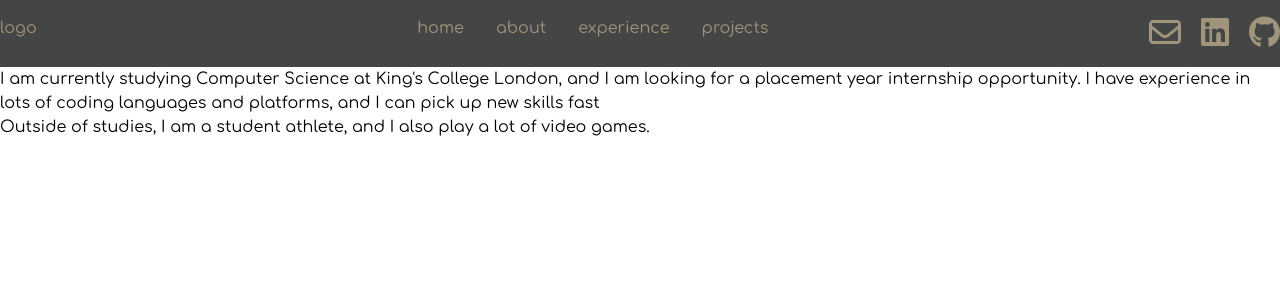
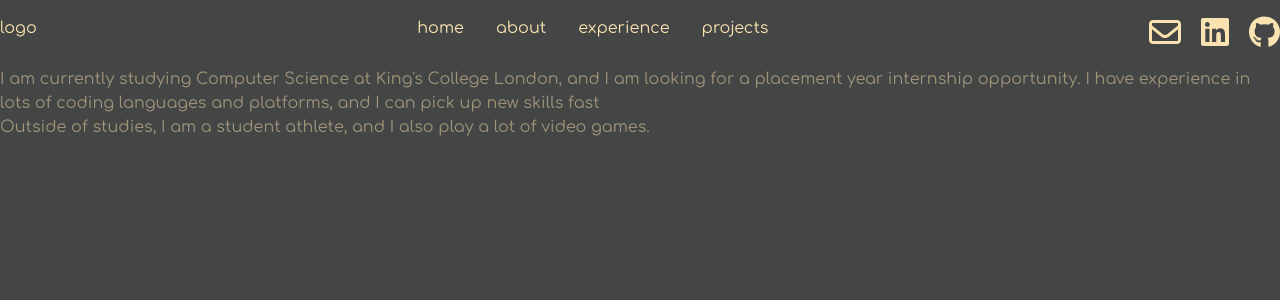
Before and after one commit to maxwelltyreece/Maxwellv2, a React (Create React App) app: page /about in a window 1280 px wide. Shown: the top 300 px of the page. Built offline with nearby package versions, Linux system fonts and the light colour scheme.

Commit message:
loads of stuff

```diff
--- a/package.json
+++ b/package.json
@@ -14,6 +14,7 @@
     "@fortawesome/react-fontawesome": "^0.2.0",
     "@heroicons/react": "^1.0.1",
     "@mui/material": "^5.12.0",
+    "loaders.css": "^0.1.2",
     "postcss": "^8.4.21",
     "postcss-flexbugs-fixes": "^5.0.2",
     "postcss-preset-env": "^8.3.1",
--- a/src/components/About.js
+++ b/src/components/About.js
@@ -2,7 +2,7 @@ import React from "react";
 
 export default function About() {
   return (
-    <section className="font-comfortaa">
+    <section >
       <div >
         <p>I am currently studying Computer Science at King's College London, and I am looking for a placement year internship opportunity. I have experience in lots of coding languages and platforms, and I can pick up new skills fast</p>
 
--- a/src/components/Home.js
+++ b/src/components/Home.js
@@ -2,16 +2,22 @@ import React from "react";
 import WordCloud from "./WordCloud";
 
 export default function Home() {
+
+
     return (
     <>
-      <section className="bg-Space font-comfortaa text-Khaki">
+      <section className="flex">
           <div>
-            <h1>Hi, I'm Maxwell</h1>
+            <h1 className="font-extrabold text-Peach">Hi, I'm Maxwell</h1>
 
             <p>I'm a software engineer based in Lonon. I am interested in front end development, UX/UI design, robotics and everything between.</p>
-
+            <p>I am currently studying Computer Science at King's College London, and I am looking for a placement year internship opportunity. I have experience in lots of coding languages and platforms, and I can pick up new skills fast</p>
+            <p>Outside of studies, I am a student athlete, and I also play a lot of video games.</p>
+            <button class="transition ease-in-out delay-150 bg-blue-500 hover:-translate-y-1 hover:scale-110 hover:bg-indigo-500 duration-300">
+              Save Changes
+            </button>
           </div>
-          <div>
+          <div className="font-extrabold text-Peach justify-center">
           <WordCloud></WordCloud>
           </div>
 
--- a/src/components/Layout.js
+++ b/src/components/Layout.js
@@ -4,11 +4,11 @@ import Navbar from './Navbar'
 
 const Layout = () => {
   return (
-    <div>
+    <div className='bg-Space font-comfortaa h-screen'>
         <div>
             <Navbar/>
         </div>
-        <div>
+        <div className="font-comfortaa text-Khaki">
             <Outlet/>
         </div>
     </div>
--- a/src/components/Navbar.js
+++ b/src/components/Navbar.js
@@ -8,28 +8,28 @@ import { faEnvelope } from "@fortawesome/free-regular-svg-icons";
 
 const Navbar = () => {
   return (
-    <nav class="bg-Space font-comfortaa text-Khaki">
+    <nav class="text-Peach">
       <div class="max-w-screen-xl flex flex-wrap justify-between content-center mx-auto py-4">
 
         <NavLink to="/" >
           logo
         </NavLink>
 
-        <div class="w-full md:block md:w-auto" id="navbar-default">
-          <ul class=" flex flex-col md:p-0 mt-4 border border-gray-100 rounded-lg md:flex-row md:space-x-8 md:mt-0 md:border-0 ">
-            <li>
+        <div class="w-full md:block md:w-auto" >
+          <ul class=" flex flex-row space-x-8 ">
+            <li className="hover:text-Jasmine delay-100">
               <NavLink exact="true" activeclassname="active" to="/">home</NavLink>
             </li>
 
-            <li>
+            <li className="hover:text-Jasmine delay-100">
               <NavLink activeclassname="active" className="about-link" to="/About">about</NavLink>
             </li>
 
-            <li>
+            <li className="hover:text-Jasmine delay-100">
               <NavLink activeclassname="active" className="experience-link" to="/Experience">experience</NavLink>
             </li>
 
-            <li>
+            <li className="hover:text-Jasmine delay-100">
               <NavLink activeclassname="active" className="project-link" to="/Projects">projects</NavLink>
             </li>
           </ul>
--- a/tailwind.config.js
+++ b/tailwind.config.js
@@ -5,14 +5,11 @@ module.exports = {
     extend: {
       colors: {
         transparent: 'transparent',
-        'Nyanza': '#C9FFE2',
-        'Celadon': '#B6F9C9',
-        'Viridian': '#478978',
-        'RichBlack': '#001011',
         'Space': '#444545',
         'Khaki': '#A0947B',
         'Peach': '#FBE3B1',
-        'Wheat': 'F8DEB6',
+        'Wheat': '#F8DEB6',
+        'Jasmine' : '#F8CF77',
       },
       fontFamily: {
         comfortaa: ["Comfortaa"],
```
Also changed, not shown: src/App.js (line endings or trailing spaces), 1 other file (tests, documents, lock files or other folders).
